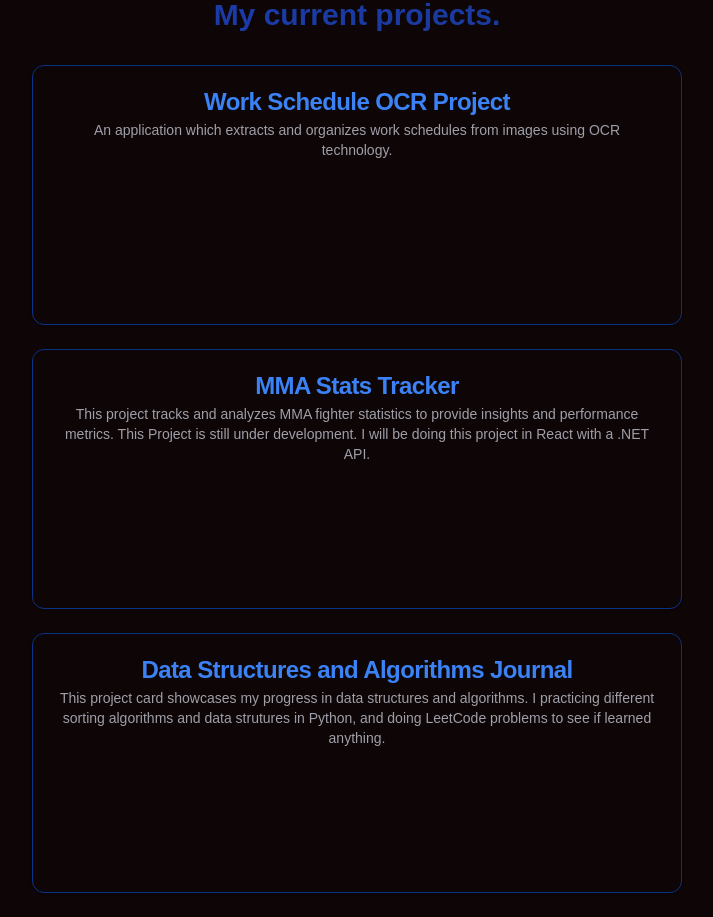
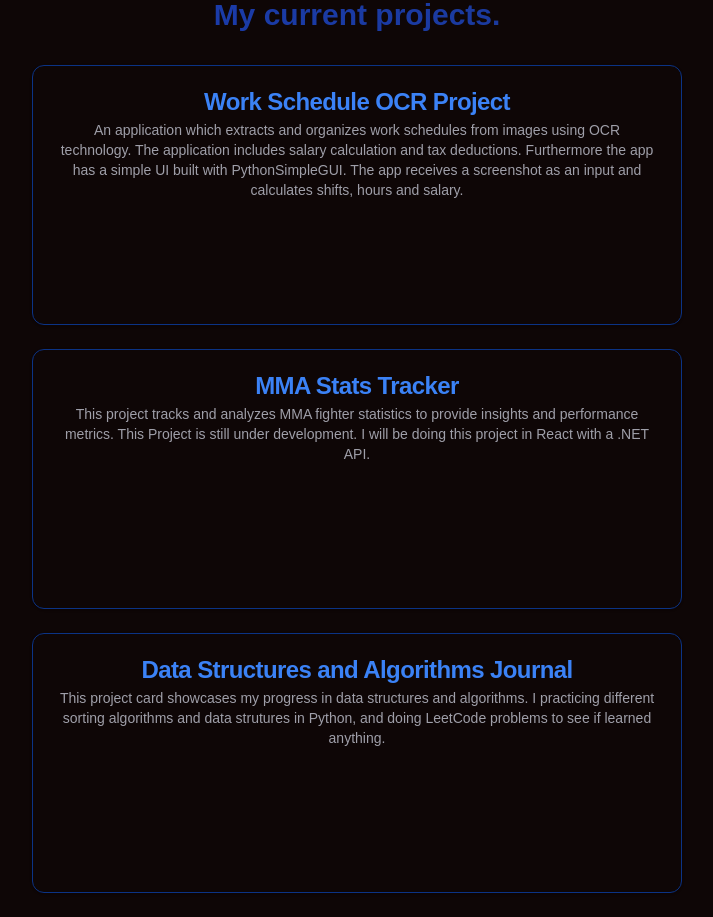
Before and after one commit to JohnnyNguyen97/CV, a Next.js app: page / in a window 1280 px wide. Shown: the part 1500-2417 px from the top of the page, without its empty margins (283-996 px from the left). Built offline with nearby package versions, Linux system fonts and the light colour scheme.

Commit message:
Updated description for OCR Project on project card.

```diff
--- a/app/page.tsx
+++ b/app/page.tsx
@@ -21,7 +21,8 @@ export default function Home() {
           <div className="w-[650px] h-[260px] items-center mx-auto">
             <ProjectCard
               title="Work Schedule OCR Project"
-              description="An application which extracts and organizes work schedules from images using OCR technology."
+              description="An application which extracts and organizes work schedules from images using OCR technology. The application includes salary calculation
+              and tax deductions. Furthermore the app has a simple UI built with PythonSimpleGUI. The app receives a screenshot as an input and calculates shifts, hours and salary."
               href="/projects/work-schedule-ocr"
             />
           </div>
```
